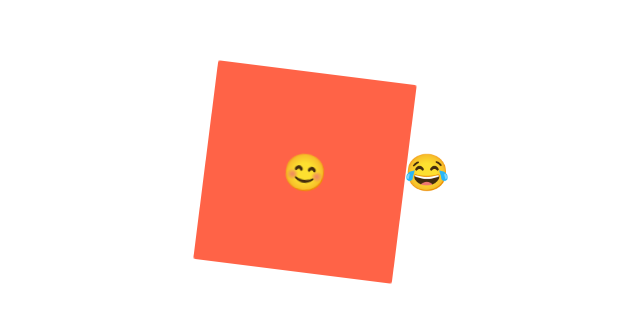
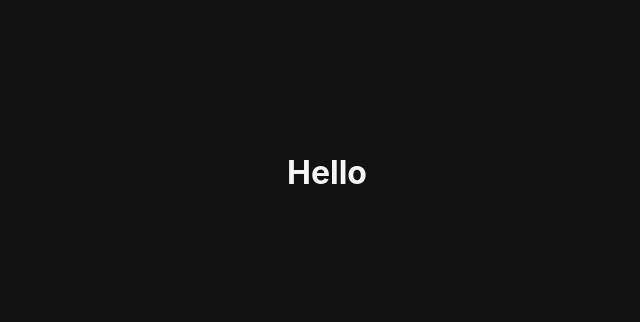
Before and after one commit to wonseok-han/react-masterclass, a React (Create React App) app: page / in a window 1280 px wide. Shown: the part 228-550 px from the top of the page, without its empty margins (313-953 px from the left). Built offline with nearby package versions, Linux system fonts and the light colour scheme.

Commit message:
styled-components theme

```diff
--- a/src/App.tsx
+++ b/src/App.tsx
@@ -1,4 +1,8 @@
 import styled, { keyframes } from "styled-components";
+
+const Title = styled.h1`
+  color: ${(props) => props.theme.textColor};
+`;
 
 const Wrapper = styled.div`
   display: flex;
@@ -6,6 +10,7 @@
   height: 100%;
   justify-content: center;
   align-items: center;
+  background-color: ${(props) => props.theme.backgroudColor};
 `;
 
 const rotateAnimation = keyframes`
@@ -49,10 +54,11 @@
 function App() {
   return (
     <Wrapper>
-      <Box>
+      <Title>Hello</Title>
+      {/* <Box>
         <Emoji as="p">😊</Emoji>
       </Box>
-      <Emoji as="p">😂</Emoji>
+      <Emoji as="p">😂</Emoji> */}
     </Wrapper>
   );
 }
--- a/src/index.tsx
+++ b/src/index.tsx
@@ -3,12 +3,25 @@
 import App from "./App";
 import React from "react";
 import ReactDOM from "react-dom/client";
+import { ThemeProvider } from "styled-components";
+
+const darkTheme = {
+  textColor: "whitesmoke",
+  backgroudColor: "#111",
+};
+
+const lightTheme = {
+  textColor: "#111",
+  backgroudColor: "whitesmoke",
+};
 
 const root = ReactDOM.createRoot(
   document.getElementById("root") as HTMLElement
 );
 root.render(
   <React.StrictMode>
-    <App />
+    <ThemeProvider theme={darkTheme}>
+      <App />
+    </ThemeProvider>
   </React.StrictMode>
 );
```
